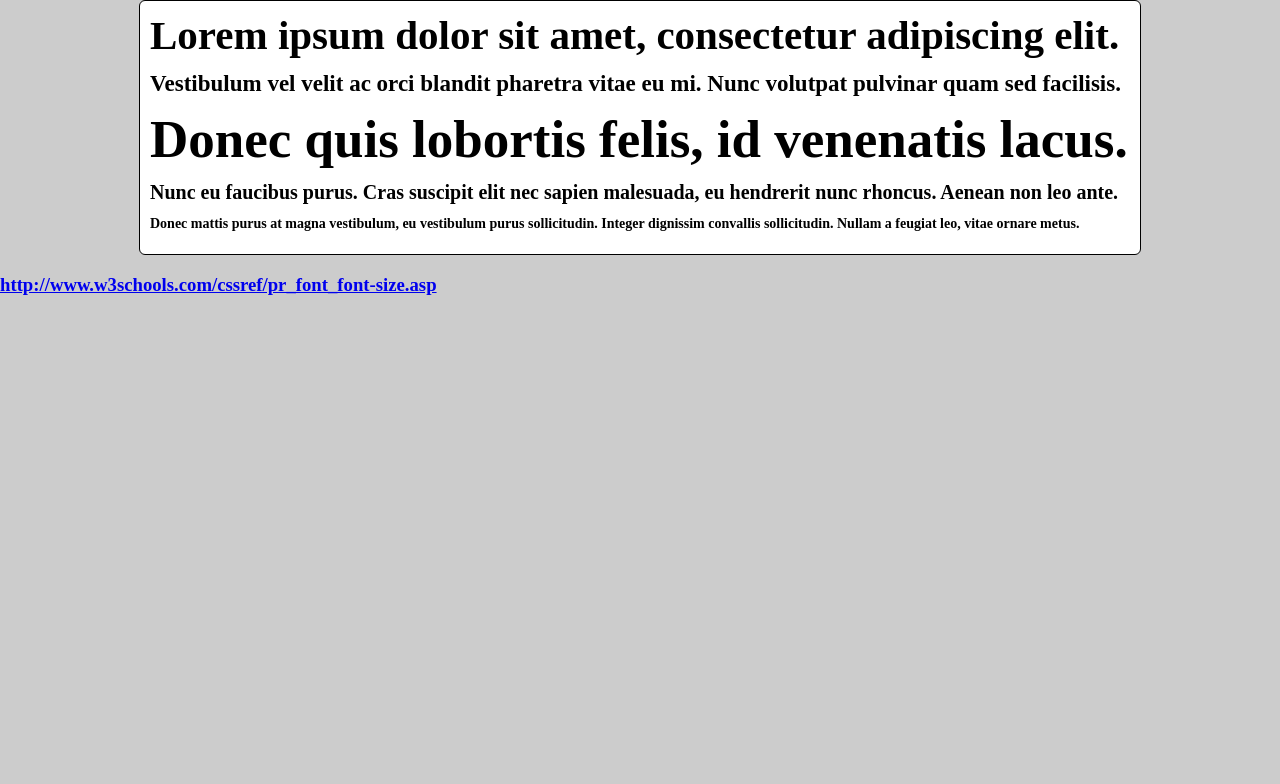
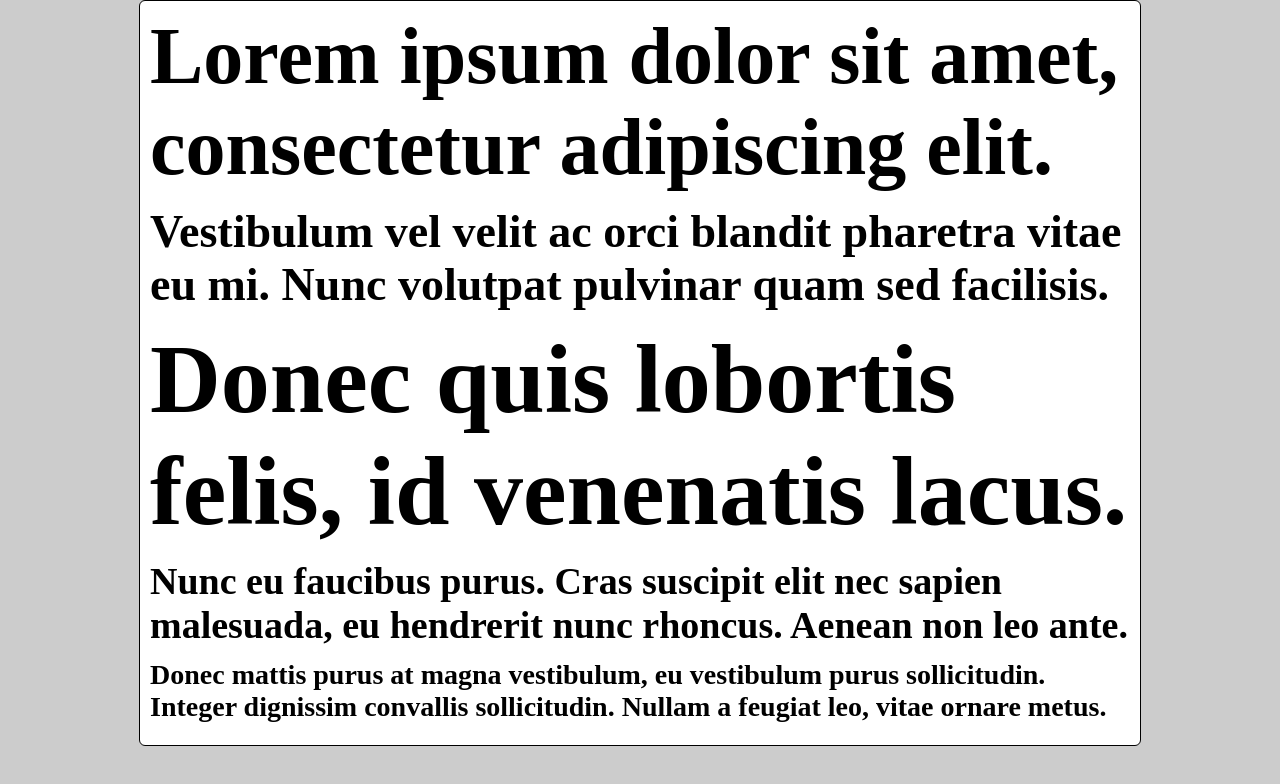
Before and after one commit to jonzielen/FontResizer, a plain HTML site: page index.html in a window 1280 px wide. Drawn offline with Linux system fonts and the light colour scheme.

Commit message:
remove unused code

```diff
--- a/index.html
+++ b/index.html
@@ -14,9 +14,6 @@
     <h1>Donec mattis purus at magna vestibulum, eu vestibulum purus sollicitudin. Integer dignissim convallis sollicitudin. Nullam a feugiat leo, vitae ornare metus.</h1>
   </div>
 
-  <h3><a href="http://www.w3schools.com/cssref/pr_font_font-size.asp" target="_blank"
-  >http://www.w3schools.com/cssref/pr_font_font-size.asp</a></h3>
-
   <script src="js/main.js"></script>
   <script>
     FontResizer(document.querySelectorAll('h1')).options({
--- a/js/main.js
+++ b/js/main.js
@@ -1,7 +1,7 @@
 (function(){
   this.FontResizer = function(obj) {
     var settings = {
-      lines: 1,
+      lines: 2,
       maxFontSize: 0 // 0 = no minimum
     };
 
```
